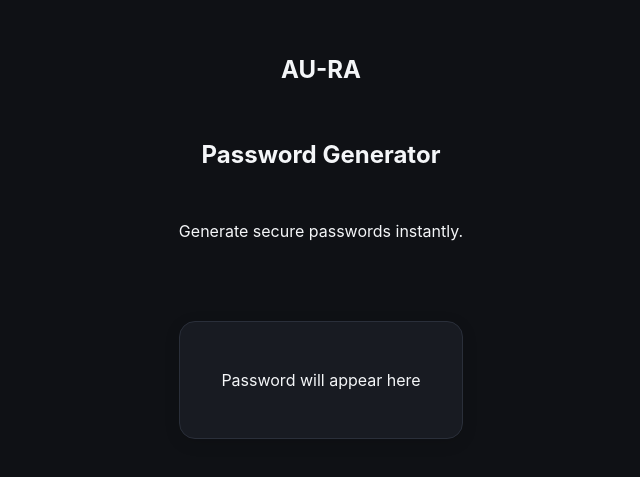
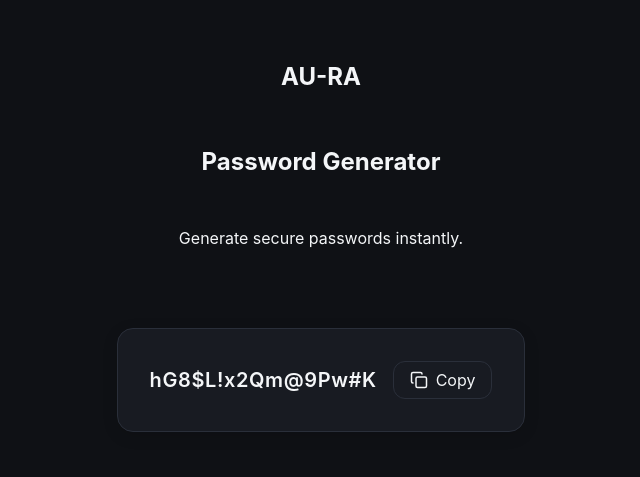
Before and after one commit to mmycdev/aura-password-generator, a React (Vite) app: page / in a window 1280 px wide. Shown: the part 163-640 px from the top of the page, without its empty margins (319-959 px from the left). Built offline with nearby package versions, Linux system fonts and the light colour scheme.

Commit message:
feat(ui): add password preview section

```diff
--- a/package.json
+++ b/package.json
@@ -10,6 +10,7 @@
     "preview": "vite preview"
   },
   "dependencies": {
+    "lucide-react": "^1.28.0",
     "react": "^19.2.8",
     "react-dom": "^19.2.8"
   },
--- a/src/components/PasswordCard/PasswordCard.module.css
+++ b/src/components/PasswordCard/PasswordCard.module.css
@@ -11,3 +11,39 @@
 
   box-shadow: var(--shadow-md);
 }
+
+.passwordHeader {
+  display: flex;
+  justify-content: space-between;
+  align-items: center;
+
+  gap: var(--space-3);
+}
+
+.password {
+  font-size: 1.25rem;
+  font-weight: 600;
+  letter-spacing: 0.03em;
+}
+
+.copyButton {
+  display: flex;
+  align-items: center;
+  gap: var(--space-2);
+
+  padding: var(--space-2) var(--space-3);
+
+  border: 1px solid var(--color-border);
+  border-radius: var(--radius-md);
+
+  background: transparent;
+  color: var(--color-text);
+
+  cursor: pointer;
+
+  transition: var(--transition-fast);
+}
+
+.copyButton:hover {
+  background: var(--color-border);
+}
--- a/src/components/PasswordCard/PasswordCard.tsx
+++ b/src/components/PasswordCard/PasswordCard.tsx
@@ -1,11 +1,22 @@
 import styles from "./PasswordCard.module.css";
+import { Copy } from "lucide-react";
 
 function PasswordCard() {
   return (
-    <section className={styles.card}>
-      <p>Password will appear here</p>
-    </section>
-  );
+  <section className={styles.card}>
+    <div className={styles.passwordHeader}>
+      <span className={styles.password}>
+        hG8$L!x2Qm@9Pw#K
+      </span>
+
+      <button className={styles.copyButton}>
+        <Copy size={18} />
+
+        <span>Copy</span>
+      </button>
+    </div>
+  </section>
+);
 }
 
 export default PasswordCard;
```
Also changed, not shown: 1 other file (tests, documents, lock files or other folders).
